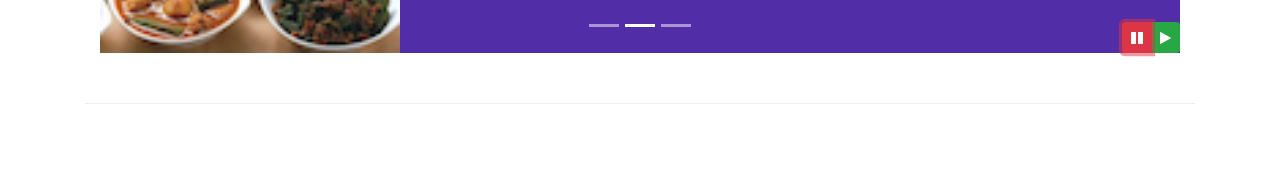
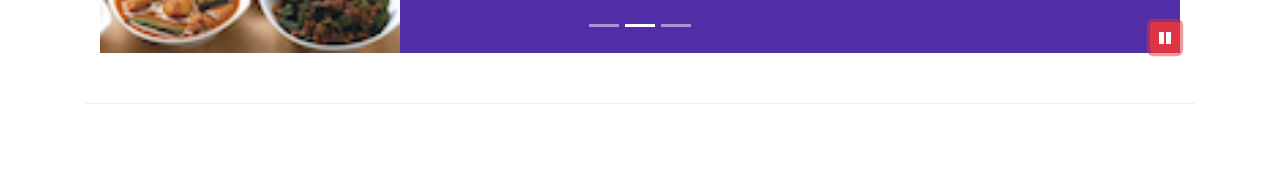
Before and after one commit to simranjeetsingh7998/Confusion, a website: page index.html in a window 1280 px wide. Both pictures are taken after a click on the button 1137 px from the left and 668 px from the top of the page. Shown: the part 631-800 px from the top of the page. Drawn offline with nearby package versions, Linux system fonts and the light colour scheme.

Commit message:
more Bootstrap and JQuery

```diff
--- a/index.html
+++ b/index.html
@@ -241,13 +241,9 @@
                     <a class="carousel-control-next" href="#mycarousel" role="button" data-slide="next">
                         <span class="carousel-control-next-icon"></span>
                     </a>
-                    <div class="btn-group" id="carouselButton">
-                        <button class="btn btn-danger btn-sm" id="carousel-pause">
-                            <span class="fa fa-pause"></span>
-                        </button>
-                        <button class="btn btn-success btn-sm" id="carousel-play">
-                            <span class="fa fa-play"></span>
-                        </button>
+                    <button class="btn btn-danger btn-sm" id="carouselButton">
+                        <span class="fa fa-play"></span>
+                    </button>
                     </div>
                 </div>
             </div>
@@ -355,12 +351,18 @@
     <script src="node_modules/bootstrap/dist/js/bootstrap.min.js"></script>
     <script>
         $(document).ready(function() {
-            $('#mycarousel').carousel({ interval: 2000 });
-            $('#carousel-pause').click(function() {
-                $('#mycarousel').carousel('pause');
-            });
-            $('#carousel-play').click(function() {
-                $('#mycarousel').carousel('cycle');
+            $('#mycarousel').carousel({ interval: 1000 });
+            $('#carouselButton').click(function() {
+                if ($('#carouselButton').children('span').hasClass('fa-pause')) {
+                    $('#mycarousel').carousel('pause');
+                    $('#carouselButton').children('span').removeClass('fa-pause');
+                    $('#carouselButton').children('span').addClass('fa-play');
+                }
+                else if ($('#carouselButton').children('span').hasClass('fa-play')) {
+                    $('#mycarousel').carousel('cycle');
+                    $('#carouselButton').children('span').removeClass('fa-play');
+                    $('#carouselButton').children('span').addClass('fa-pause');
+                }
             });
         });
     </script>
```
